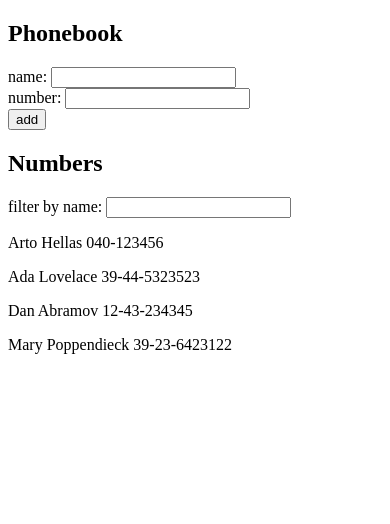
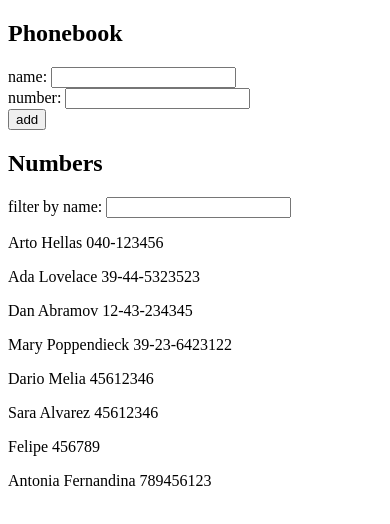
Before and after one commit to DarioMelia/FullStackOpen-Exercises, a React (Create React App) app in the folder part2/phone-book/: page / in a window 390 px wide. Shown: the top 524 px of the page. Built offline with nearby package versions, Linux system fonts and the light colour scheme; data requests are answered from the project's data file.

Commit message:
Phone book step7&8 solved

```diff
--- a/part2/phone-book/db.json
+++ b/part2/phone-book/db.json
@@ -1,5 +1,5 @@
 {
-    "persons":[
+  "persons": [
     {
       "name": "Arto Hellas",
       "number": "040-123456",
@@ -19,6 +19,26 @@
       "name": "Mary Poppendieck",
       "number": "39-23-6423122",
       "id": 4
+    },
+    {
+      "name": "Dario Melia",
+      "number": "45612346",
+      "id": 5
+    },
+    {
+      "name": "Sara Alvarez",
+      "number": "45612346",
+      "id": 6
+    },
+    {
+      "name": "Felipe",
+      "number": "456789",
+      "id": 7
+    },
+    {
+      "name": "Antonia Fernandina",
+      "number": "789456123",
+      "id": 8
     }
   ]
 }
--- a/part2/phone-book/src/App.js
+++ b/part2/phone-book/src/App.js
@@ -1,5 +1,8 @@
 import React, { useState, useEffect } from "react";
 import axios from "axios";
+
+// %%% API %%%
+import perServ from "./services/persons";
 
 // %%% COMPONENTS %%%
 import Form from "./components/Form";
@@ -13,14 +16,9 @@ const App = () => {
 
   useEffect(getPeople,[])
 
-  let numsToShow = persons.filter((num) =>
-    num.name.toLowerCase().includes(filter.toLowerCase())
-  );
+  let numsToShow = persons.filter((num) =>num.name.toLowerCase().includes(filter.toLowerCase()));
 
-  function getPeople(){
-    axios.get("http://localhost:3001/persons")
-         .then(res=>setPersons(res.data))
-  }
+  // %% EVENT HANDLERS %%
   const onChange = (e) =>
     e.target.type === "text"
       ? setNewName(e.target.value)
@@ -30,9 +28,23 @@ const App = () => {
     e.preventDefault();
     nameExists()
       ? alert(`${newName} is already added to the phone book`)
-      : setPersons(persons.concat({ name: newName, number: newNum }));
+      : createNewPerson();
   };
+
+  // %% HELPER FUNCS %%
+  function getPeople(){
+    perServ.getAll().then(initialPersons => setPersons(initialPersons));
+  }
+  function createNewPerson(){
+    const newObj ={ name: newName, number: newNum };
+    perServ.create(newObj)
+           .then(returnedObj => {
+             setPersons(persons.concat(returnedObj))});
+             setNewName("");
+             setNewNum("");
+  }
   const nameExists = () => persons.find((el) => el.name === newName);
+
 
   return (
     <div>
--- /dev/null
+++ b/part2/phone-book/src/services/persons.js
@@ -0,0 +1,14 @@
+import axios from "axios";
+
+const baseUrl = "http://localhost:3001/persons";
+
+const getAll = () => {
+    return axios.get(baseUrl).then(res => res.data);
+}
+
+const create = (newPerObj) =>{
+    return axios.post(baseUrl,newPerObj)
+                .then(res => res.data)
+}
+
+export default {getAll, create};
```
Lines whose indentation alone changed are shown as unchanged.
